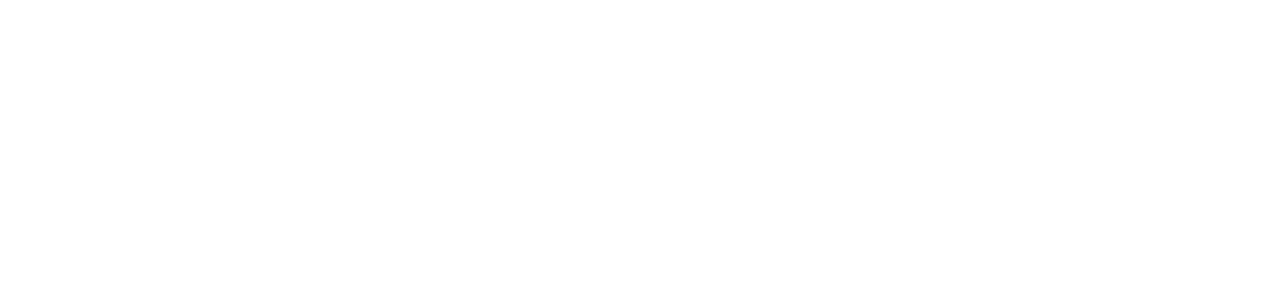
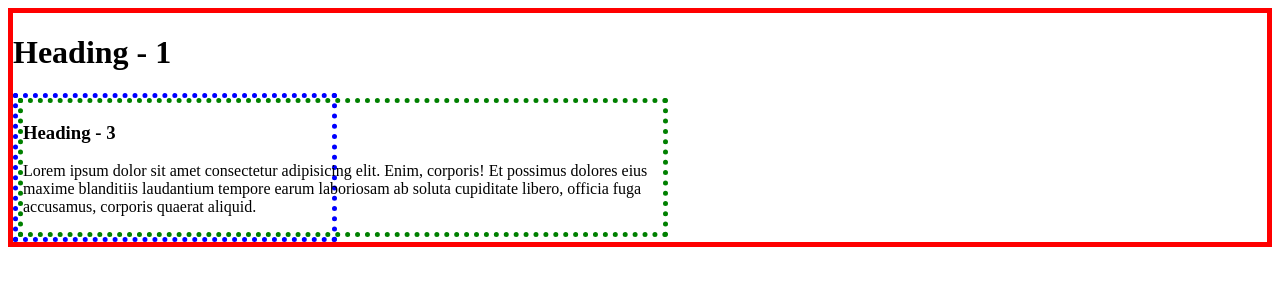
Before and after one commit to Kamlesh0721/CodingShuttle-CSS, a plain HTML site: page Day-2/Units/index.html in a window 1280 px wide. Drawn offline with Linux system fonts and the light colour scheme.

Commit message:
complete units in css

```diff
--- a/Day-2/Units/index.html
+++ b/Day-2/Units/index.html
@@ -5,10 +5,24 @@
     <meta charset="UTF-8">
     <meta name="viewport" content="width=device-width, initial-scale=1.0">
     <title>Units </title>
+    <link rel="stylesheet" href="style.css">
 </head>
 
 <body>
-
+    <header>
+        <h1>Heading - 1</h1>
+    </header>
+    <main>
+        <section>
+            <h3>
+                Heading - 3
+            </h3>
+            <p>Lorem ipsum dolor sit amet consectetur adipisicing elit. Enim, corporis! Et possimus dolores eius maxime
+                blanditiis laudantium tempore earum laboriosam ab soluta cupiditate libero, officia fuga accusamus,
+                corporis quaerat aliquid.
+            </p>
+        </section>
+    </main>
 </body>
 
 </html>
--- /dev/null
+++ b/Day-2/Units/style.css
@@ -0,0 +1,43 @@
+/* It is good practice to define all font size at the beginning and then do not chnage in entire code */
+
+body {
+    border: 5px solid red;
+    /* CSS px is different from device pixel.
+    CSS px is based on DPR (Device Pixel Ratio).
+     At the time of screen rendring css pixel is converted to device pixel */
+    /* font-size: 2em; */
+}
+
+main {
+    border: 5px dotted blue;
+    /* width: 50%; */
+    /* 50 % of parent. i.e. main */
+    width: 25%;
+    /* font-size: 2em; */
+
+}
+
+section {
+    border: 5px dotted green;
+    /* width: 50%; */
+    width: 50vw;
+    /* vw(view Width) is absolute(does not depend on any) and % is relative (depends in parent) */
+    /* width: 200vw; */
+    /* width will be more than screen wi    dth */
+    /* font-size: 2em; */
+    /* if we use vw then if we change width of screen font-size will also change */
+}
+
+h3 {
+    /* default font-size is 2em */
+    /* here it is 2 times of parent(section) and section is 2 times of its parent(main).
+     main is 2 time of body and body is 1 times of its parent html
+    and default value for html is 1 em .
+    so 2x2x2x2x1 =16em=16x12 px*/
+
+}
+
+/* em is relative and px is absolute .
+if we write h3 font-size=2em then it will be 2 times of parent font-size.
+We should avoid writing absolute unit(like px) because if user change font-size in his device
+then it will not change and it will be difficult for user to read */
```
Also changed, not shown: Day-2/Units/units.css (deleted).
